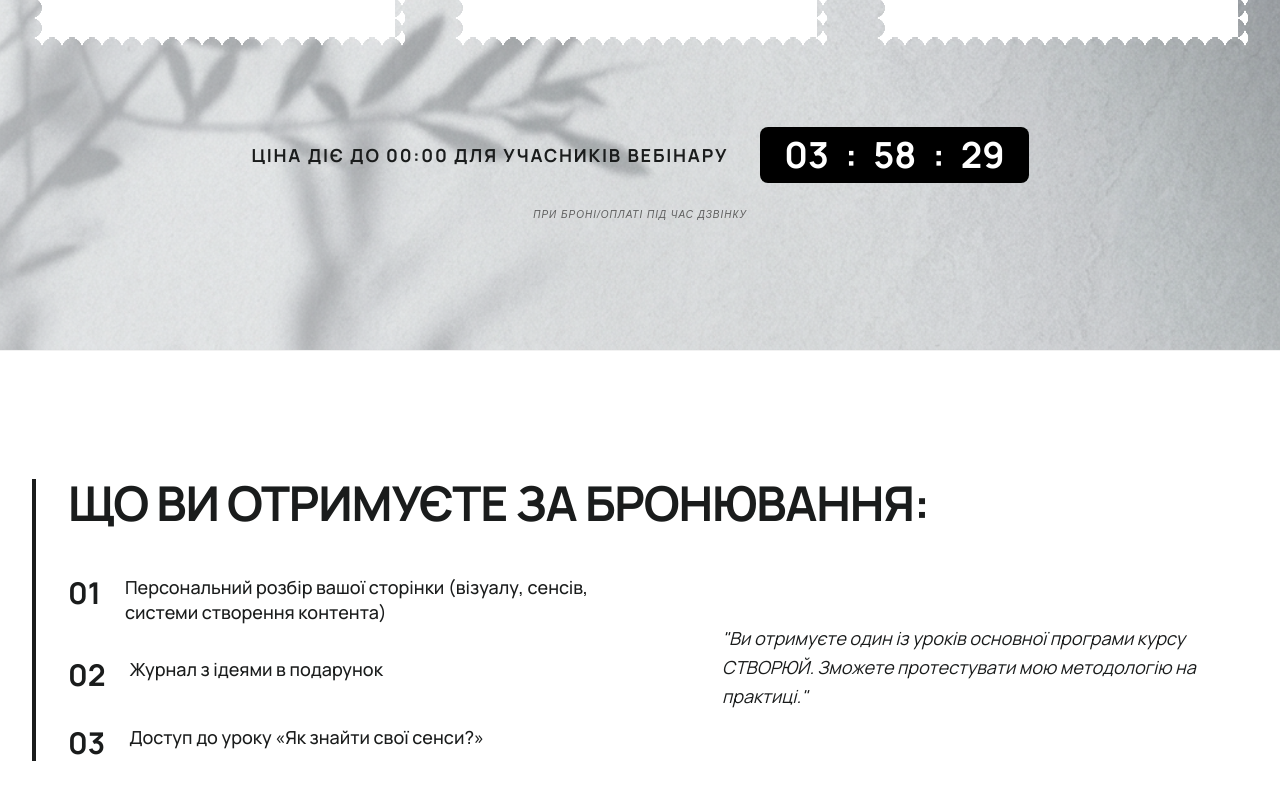
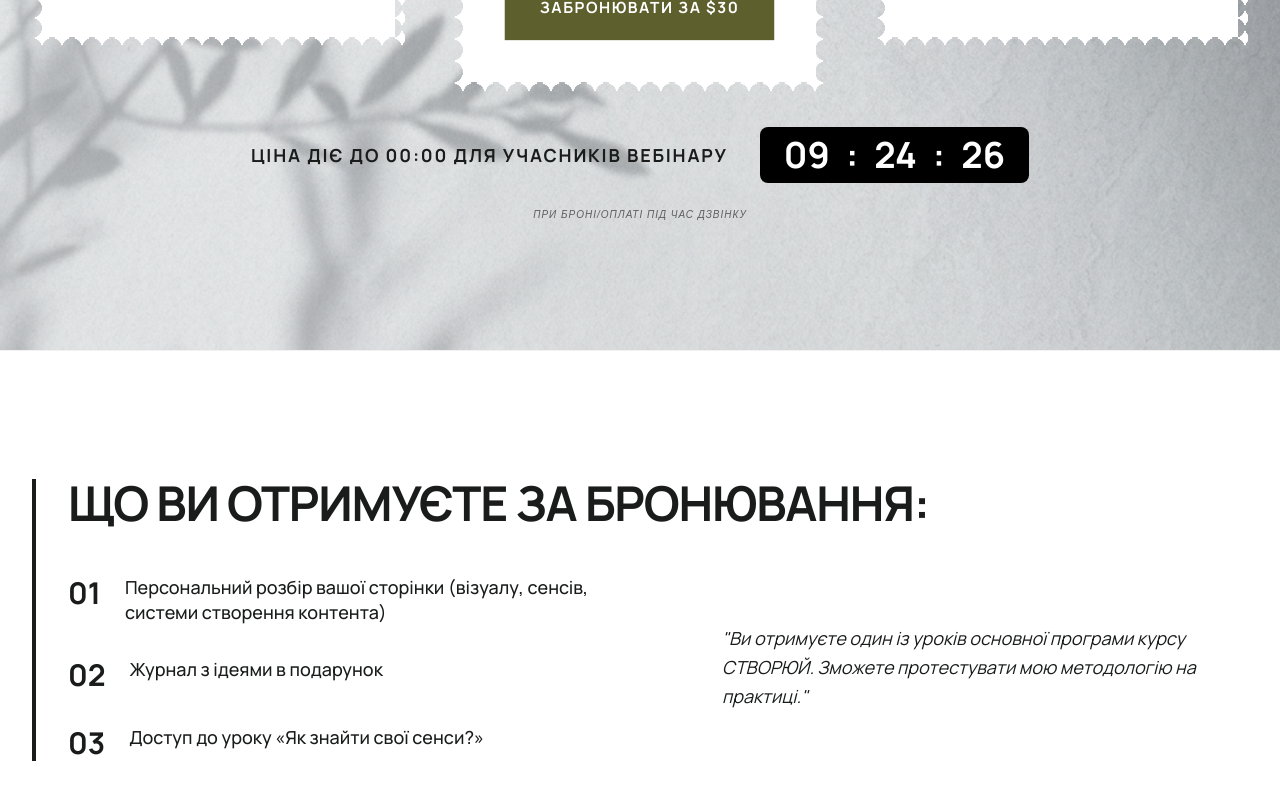
Before and after one commit to YuransiS/victoria-mc, a Next.js app: page /price in a window 1280 px wide. Shown: the part 2040-2840 px from the top of the page. Built offline with nearby package versions, Linux system fonts and the light colour scheme.

Commit message:
Fix footer visibility, enlarge group plan, and make timer dynamic

```diff
--- a/src/components/pricing/Footer.tsx
+++ b/src/components/pricing/Footer.tsx
@@ -4,8 +4,8 @@ import React from "react";
 
 export const Footer = () => {
   return (
-    <footer className="bg-white py-12 px-8 border-t border-gray-100">
-      <div className="max-w-screen-2xl mx-auto flex flex-col md:flex-row justify-between items-center gap-8">
+    <footer className="relative z-50 bg-white py-20 px-8 border-t border-gray-100">
+      <div className="max-w-screen-2xl mx-auto flex flex-col md:flex-row justify-between items-center gap-12">
         <div className="flex flex-col gap-2">
           <span className="font-headline font-bold uppercase tracking-widest text-sm">ВІКТОРІЯ МЕЩЕРЯКОВА</span>
           <span className="font-label text-xs text-secondary uppercase tracking-tighter">© 2026. ВСІ ПРАВА ЗАХИЩЕНІ.</span>
--- a/src/components/pricing/PricingSection.tsx
+++ b/src/components/pricing/PricingSection.tsx
@@ -13,31 +13,29 @@ export const PricingSection = () => {
     setIsModalOpen(true);
   };
 
-  // Timer logic
-  const [timeLeft, setTimeLeft] = useState({
-    hours: 3,
-    minutes: 58,
-    seconds: 35,
-  });
+  const [timeLeft, setTimeLeft] = useState({ hours: 0, minutes: 0, seconds: 0 });
 
   useEffect(() => {
+    const calculateTimeLeft = () => {
+      const now = new Date();
+      const midnight = new Date();
+      midnight.setHours(24, 0, 0, 0); // Next midnight (00:00)
+      const diff = midnight.getTime() - now.getTime();
+
+      if (diff <= 0) return { hours: 0, minutes: 0, seconds: 0 };
+
+      const hours = Math.floor(diff / (1000 * 60 * 60));
+      const minutes = Math.floor((diff / (1000 * 60)) % 60);
+      const seconds = Math.floor((diff / 1000) % 60);
+
+      return { hours, minutes, seconds };
+    };
+
+    // Initial set
+    setTimeLeft(calculateTimeLeft());
+
     const interval = setInterval(() => {
-      setTimeLeft((prev) => {
-        let { hours, minutes, seconds } = prev;
-        seconds--;
-        if (seconds < 0) {
-          seconds = 59;
-          minutes--;
-        }
-        if (minutes < 0) {
-          minutes = 59;
-          hours--;
-        }
-        if (hours < 0) {
-          return { hours: 0, minutes: 0, seconds: 0 };
-        }
-        return { hours, minutes, seconds };
-      });
+      setTimeLeft(calculateTimeLeft());
     }, 1000);
     return () => clearInterval(interval);
   }, []);
@@ -104,13 +102,13 @@ export const PricingSection = () => {
             </button>
           </motion.div>
 
-          {/* Plan 2: ГРУПОВИЙ */}
+          {/* Plan 2: ГРУПОВИЙ - Visually Larger */}
           <motion.div
             initial={{ opacity: 0, y: 20 }}
             whileInView={{ opacity: 1, y: 0 }}
             viewport={{ once: true }}
             transition={{ duration: 0.6, delay: 0.1 }}
-            className="postage-stamp flex flex-col items-center text-center !p-12 relative z-10"
+            className="postage-stamp flex flex-col items-center text-center !p-12 relative z-10 md:scale-110 md:mx-4 bg-white shadow-2xl"
           >
             {/* Best Choice Badge */}
             <div className="absolute -top-4 left-1/2 -translate-x-1/2 bg-black text-white px-4 py-1 text-[10px] uppercase tracking-[0.2em] font-bold z-20">
```
